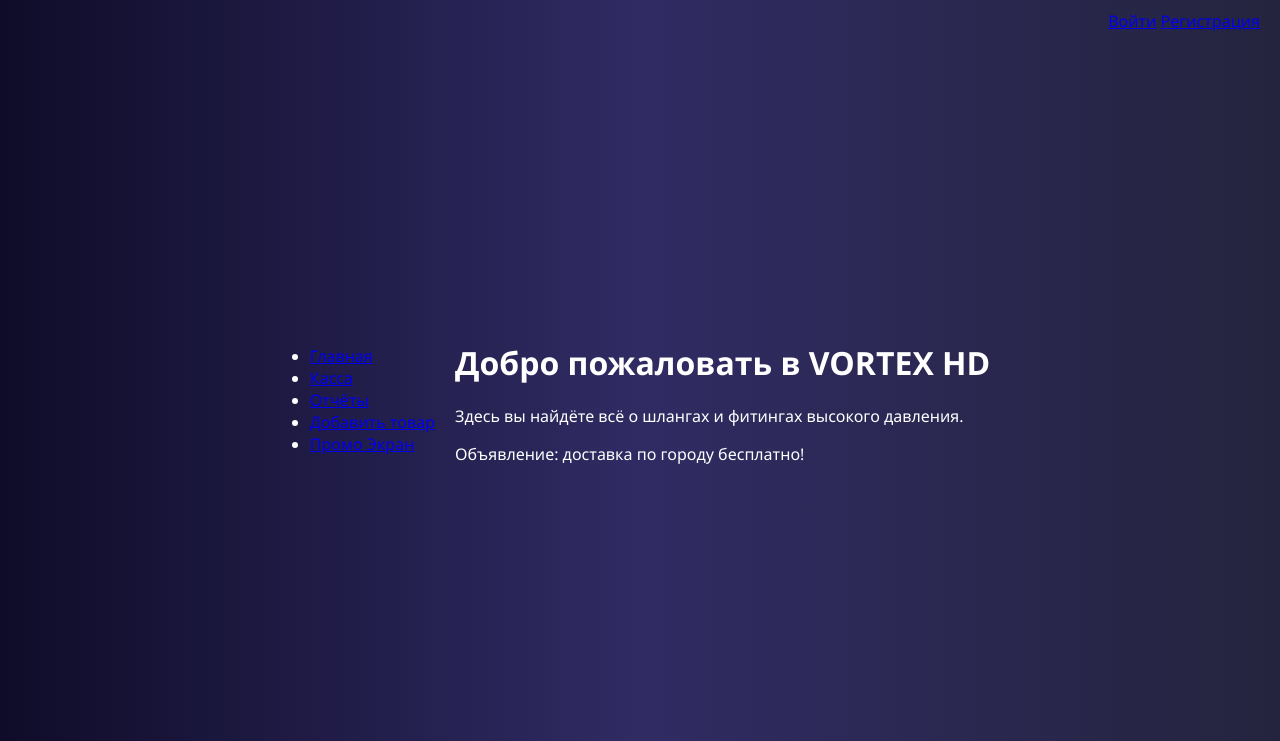
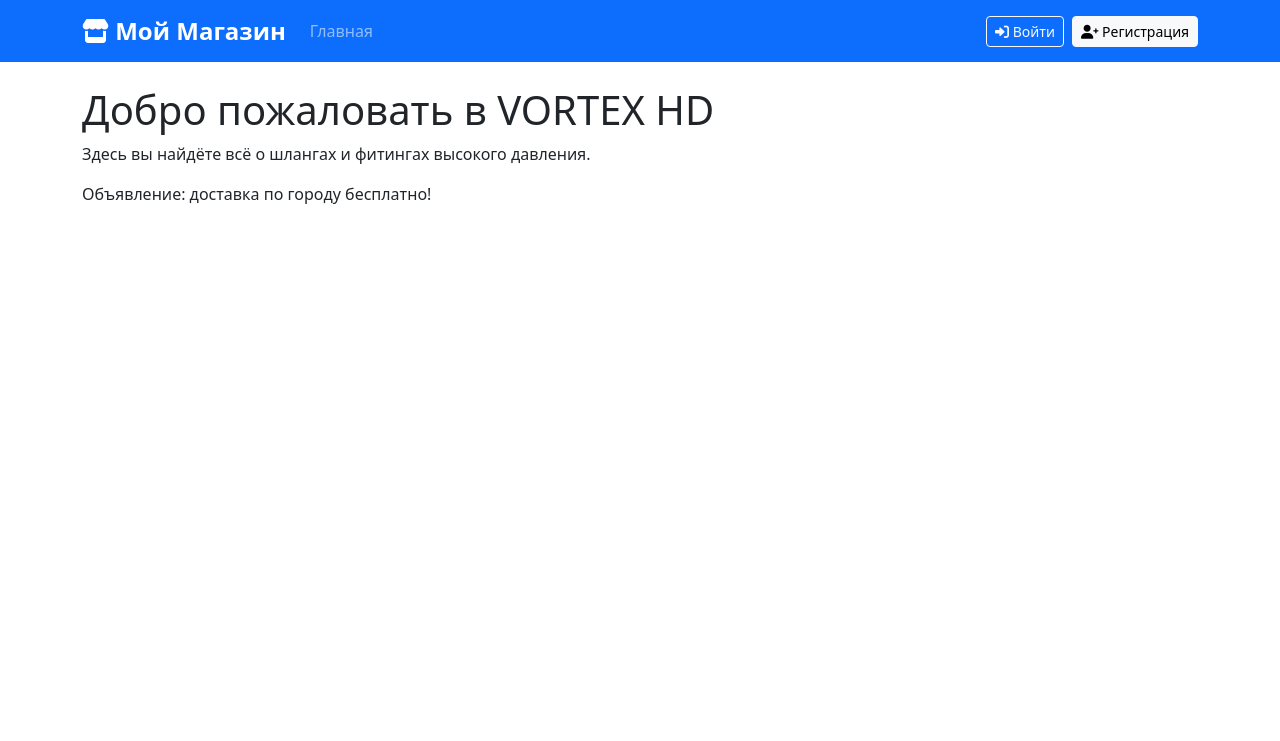
Before and after one commit to Oleg637-droid/lichnie-phoekti, a Python web app: template templates/index.html in a window 1280 px wide. Shown: the top 741 px of the page. Run offline with Jinja, Linux system fonts and the light colour scheme; the template is opened without the code that fills it, so the values that code supplies are empty.

Commit message:
Update base.html

```diff
--- a/templates/base.html
+++ b/templates/base.html
@@ -2,32 +2,87 @@
 <html lang="ru">
 <head>
     <meta charset="UTF-8">
-    <title>VORTEX HD</title>
-    <link rel="stylesheet" href="/static/style.css">
+    <meta name="viewport" content="width=device-width, initial-scale=1.0">
+    <title>Мой Магазин</title>
+    <link href="https://cdn.jsdelivr.net/npm/bootstrap@5.3.0/dist/css/bootstrap.min.css" rel="stylesheet">
+    <link rel="stylesheet" href="https://cdnjs.cloudflare.com/ajax/libs/font-awesome/6.0.0/css/all.min.css">
+    <style>
+        .carousel-item { height: 500px; }
+        .carousel-item img { object-fit: cover; height: 100%; }
+        .card { transition: transform 0.2s; }
+        .card:hover { transform: translateY(-5px); }
+        .navbar-brand { font-weight: bold; font-size: 1.5rem; }
+    </style>
 </head>
 <body>
-    <nav style="position: absolute; top: 10px; right: 20px;">
-      {% if session['username'] %}
-        <span>Привет, {{ session['username'] }}</span>
-        <a href="{{ url_for('dashboard') }}">Личный кабинет</a>
-        <a href="{{ url_for('logout') }}">Выйти</a>
-      {% else %}
-        <a href="{{ url_for('login') }}">Войти</a>
-        <a href="{{ url_for('register') }}">Регистрация</a>
-      {% endif %}
-    </nav>
-    <nav>
-        <ul>
-            <li><a href="/">Главная</a></li>
-            <li><a href="/pos">Касса</a></li>
-            <li><a href="/reports">Отчёты</a></li>
-            <li><a href="/add">Добавить товар</a></li>
-            <li><a href="/client">Промо Экран</a></li>
-        </ul>
+    <nav class="navbar navbar-expand-lg navbar-dark bg-primary">
+        <div class="container">
+            <a class="navbar-brand" href="{{ url_for('index') }}">
+                <i class="fas fa-store"></i> Мой Магазин
+            </a>
+
+            <div class="collapse navbar-collapse">
+                <ul class="navbar-nav me-auto">
+                    <li class="nav-item">
+                        <a class="nav-link" href="{{ url_for('index') }}">Главная</a>
+                    </li>
+                    {% if current_user.is_authenticated %}
+                    <li class="nav-item">
+                        <a class="nav-link" href="{{ url_for('dashboard') }}">Личный кабинет</a>
+                    </li>
+                    {% if current_user.is_admin() %}
+                    <li class="nav-item">
+                        <a class="nav-link" href="{{ url_for('admin_panel') }}">Панель управления</a>
+                    </li>
+                    {% endif %}
+                    {% endif %}
+                </ul>
+
+                <ul class="navbar-nav">
+                    {% if current_user.is_authenticated %}
+                    <li class="nav-item">
+                        <span class="navbar-text me-3">
+                            <i class="fas fa-user"></i> {{ current_user.username }}
+                            {% if current_user.is_admin() %}(Админ){% endif %}
+                        </span>
+                    </li>
+                    <li class="nav-item">
+                        <a class="btn btn-outline-light btn-sm" href="{{ url_for('logout') }}">
+                            <i class="fas fa-sign-out-alt"></i> Выйти
+                        </a>
+                    </li>
+                    {% else %}
+                    <li class="nav-item">
+                        <a class="btn btn-outline-light btn-sm me-2" href="{{ url_for('login') }}">
+                            <i class="fas fa-sign-in-alt"></i> Войти
+                        </a>
+                    </li>
+                    <li class="nav-item">
+                        <a class="btn btn-light btn-sm" href="{{ url_for('register') }}">
+                            <i class="fas fa-user-plus"></i> Регистрация
+                        </a>
+                    </li>
+                    {% endif %}
+                </ul>
+            </div>
+        </div>
     </nav>
 
-    <main>
+    <div class="container mt-4">
+        {% with messages = get_flashed_messages(with_categories=true) %}
+            {% if messages %}
+                {% for category, message in messages %}
+                    <div class="alert alert-{{ 'danger' if category == 'error' else category }} alert-dismissible fade show">
+                        {{ message }}
+                        <button type="button" class="btn-close" data-bs-dismiss="alert"></button>
+                    </div>
+                {% endfor %}
+            {% endif %}
+        {% endwith %}
+
         {% block content %}{% endblock %}
-    </main>
+    </div>
+
+    <script src="https://cdn.jsdelivr.net/npm/bootstrap@5.3.0/dist/js/bootstrap.bundle.min.js"></script>
 </body>
 </html>
```
